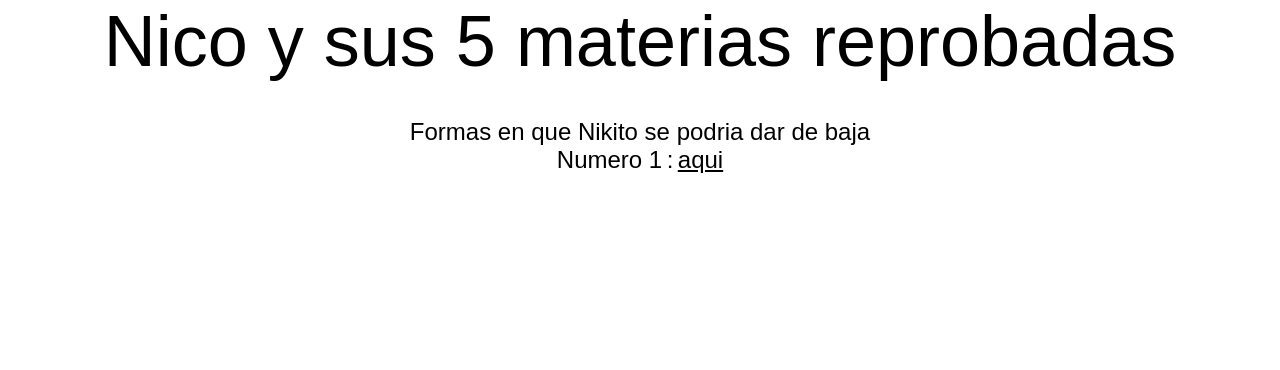
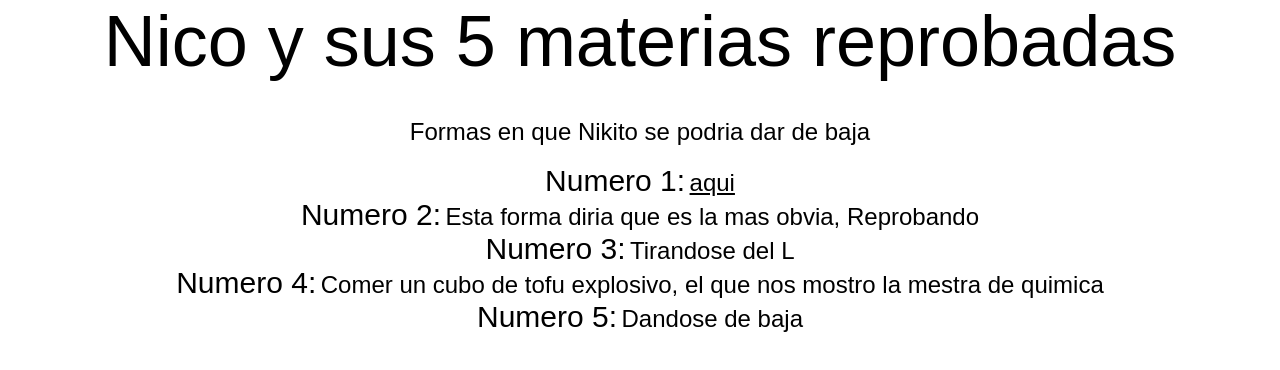
Before and after one commit to MecKeyBoard/MecKeyBoard.github.io, a plain HTML site: page index.html in a window 1280 px wide. Drawn offline with Linux system fonts and the light colour scheme.

Commit message:
index.html

```diff
--- a/index.html
+++ b/index.html
@@ -1,7 +1,7 @@
 <!DOCTYPE html>
 <html lang="es">
     <head>
-        <title>Nikito</title>
+        <title>Huguito</title>
         <style>
             body {
                 font-family: Arial, sans-serif;
@@ -20,11 +20,15 @@
                 margin-top: 20px;
                 color: rgb(0, 0, 0);
             }
+            .subtitulo {
+                font-size: 50px;
+                font-weight: 75px;
+            }
             .Verde {
                 color:rgb(255, 255, 255);
                 font-weight: bold;
             }
-            .numero1 {
+            .numero {
                 color: rgb(0, 0, 0);
                 font-size: 30px;
                 margin-top: 25px;
@@ -42,9 +46,21 @@
             <br>
             <span class="info">Formas en que Nikito se podria dar de baja</span>
             <br>
-            <span class="info">Numero 1</span>
-            <span class="info">:</span>
+            <br>
+            <span class="numero">Numero 1:</span>
             <span></span>
             <a href="https://www.xnxx.es/" target="_blank", class="info">aqui</a>
+            <br>
+            <span class="numero">Numero 2:</span>
+            <span class="info">Esta forma diria que es la mas obvia, Reprobando</span>
+            <br>
+            <span class="numero">Numero 3:</span>
+            <span class="info">Tirandose del L</span>
+            <br>
+            <span class="numero">Numero 4:</span>
+            <span class="info">Comer un cubo de tofu explosivo, el que nos mostro la mestra de quimica</span>
+            <br>
+            <span class="numero">Numero 5:</span>
+            <span class="info">Dandose de baja</span>
         </body>
     <head>
```
